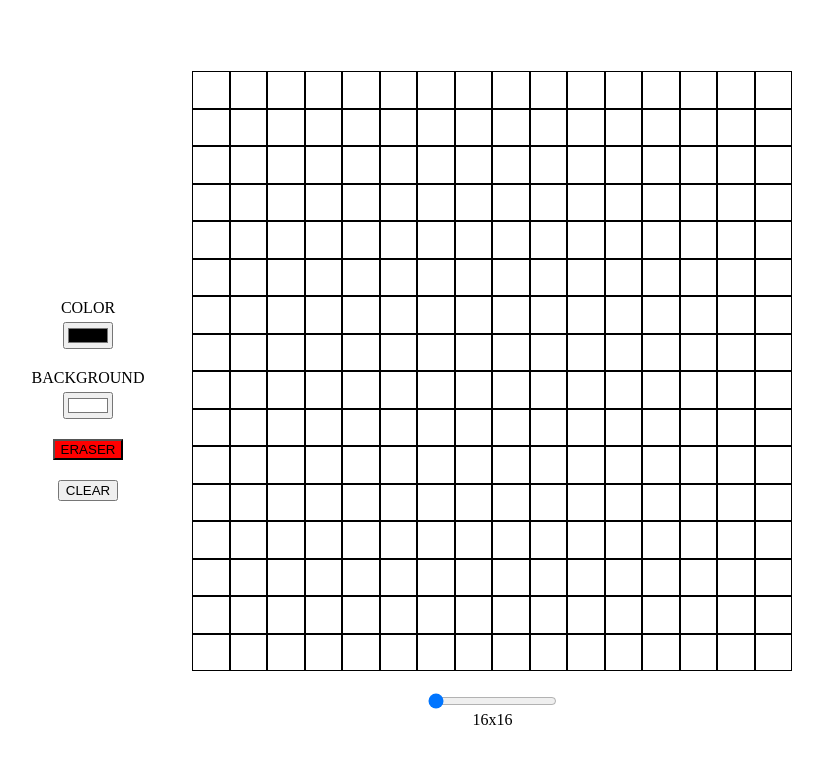
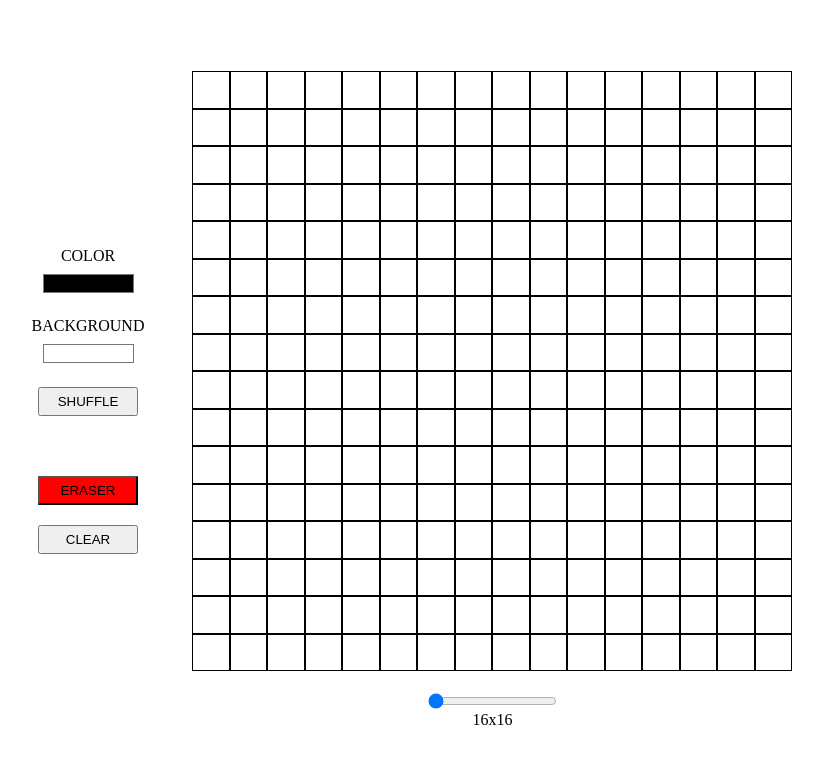
Before and after one commit to ainhoa-alz/etch-a-sketch, a plain HTML site: page index.html in a window 1280 px wide. Both pictures are taken after a click on the button "ERASER". Shown: the whole page, without its empty margins (143-966 px from the left). Drawn offline with Linux system fonts and the light colour scheme.

Commit message:
Add shuffle color functionality

```diff
--- a/index.html
+++ b/index.html
@@ -17,6 +17,9 @@
                 <div class="background-picker">
                     <label for="backgroundPicker">BACKGROUND</label>
                     <input type="color" id="backgroundPicker" value="#FFFFFF">
+                </div>
+                <div>
+                    <button class="random-color">SHUFFLE</button>
                 </div>
                 <div>
                     <button class="eraser">ERASER</button>
--- a/main.js
+++ b/main.js
@@ -4,6 +4,7 @@ document.addEventListener("DOMContentLoaded", function(){
     const gridSize = document.querySelector(".grid-size");
     const colorPicker = document.querySelector("#colorPicker");
     const backgroundPicker = document.querySelector("#backgroundPicker");
+    const randomColor = document.querySelector(".random-color");
     const eraser = document.querySelector(".eraser");
     const clear = document.querySelector(".clear");
 
@@ -11,6 +12,7 @@ document.addEventListener("DOMContentLoaded", function(){
     let currentColor = colorPicker.value || "#000000";
     let backgroundColor = backgroundPicker.value || "#FFFFFF";
     let eraserMode = false;
+    let randomMode = false;
 
     function createGrid(size){
         gridContainer.innerHTML = "";
@@ -26,12 +28,16 @@ document.addEventListener("DOMContentLoaded", function(){
 
 
             square.addEventListener("mouseover", function(){
-                if (!eraserMode && (!square.style.backgroundColor || square.style.backgroundColor === currentColor)) {
+                if (randomMode) {
+                    const randomRed = Math.floor(Math.random() * 256);
+                    const randomGreen = Math.floor(Math.random() * 256);
+                    const randomBlue = Math.floor(Math.random() * 256);
+                    square.style.backgroundColor = `rgb(${randomRed},${randomGreen},${randomBlue})`;
+                } else if (!eraserMode && (!square.style.backgroundColor || square.style.backgroundColor === currentColor)) {
                     square.style.backgroundColor = currentColor;
-                }   else if (eraserMode && (!square.style.backgroundColor || square.style.backgroundColor !== currentColor)) {
+                } else if (eraserMode && (!square.style.backgroundColor || square.style.backgroundColor !== currentColor)) {
                     square.style.backgroundColor = "";
                 }
-
             });
         }
         gridSize.textContent = `${size}x${size}`;
@@ -55,8 +61,10 @@ document.addEventListener("DOMContentLoaded", function(){
     });
 
     eraser.addEventListener("click", function(){
+        randomMode = false;
         eraserMode = !eraserMode;
         eraser.classList.toggle("active");
+        randomColor.classList.remove("active");
     });
 
     clear.addEventListener("click", function(){
@@ -66,6 +74,12 @@ document.addEventListener("DOMContentLoaded", function(){
         }
     });
 
+    randomColor.addEventListener("click", function(){
+        randomMode = !randomMode;
+        randomColor.classList.toggle("active");
+        eraserMode = false;
+        eraser.classList.remove("active");
 
+    });
 
 });
--- a/style.css
+++ b/style.css
@@ -36,11 +36,30 @@ body {
 .color-picker, .background-picker{
     gap:5px;
 }
-.eraser, .clear, .background-picker{
+.clear, .background-picker, .random-color{
     margin-top:20px;
 }
 
-.eraser.active{
+.eraser{
+    margin-top:60px;
+}
+
+.eraser, .random-color, .clear  {
+    width:100px;
+    padding: 5px;
+}
+
+#backgroundPicker, #colorPicker{
+    width:105px;
+    border:none;
+    padding: 0px 5px;
+    background-color: transparent;
+
+}
+
+
+
+.eraser.active, .random-color.active{
     background-color: red;
 }
 
```
